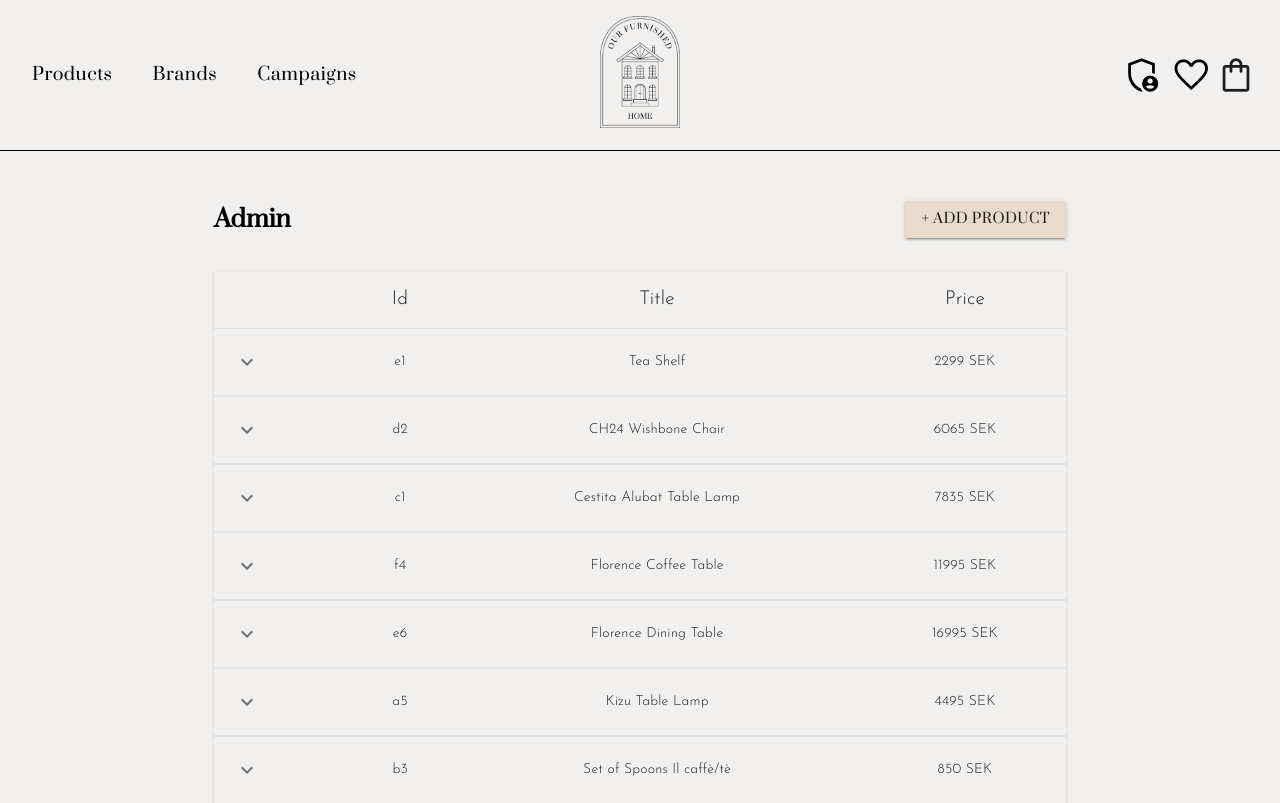
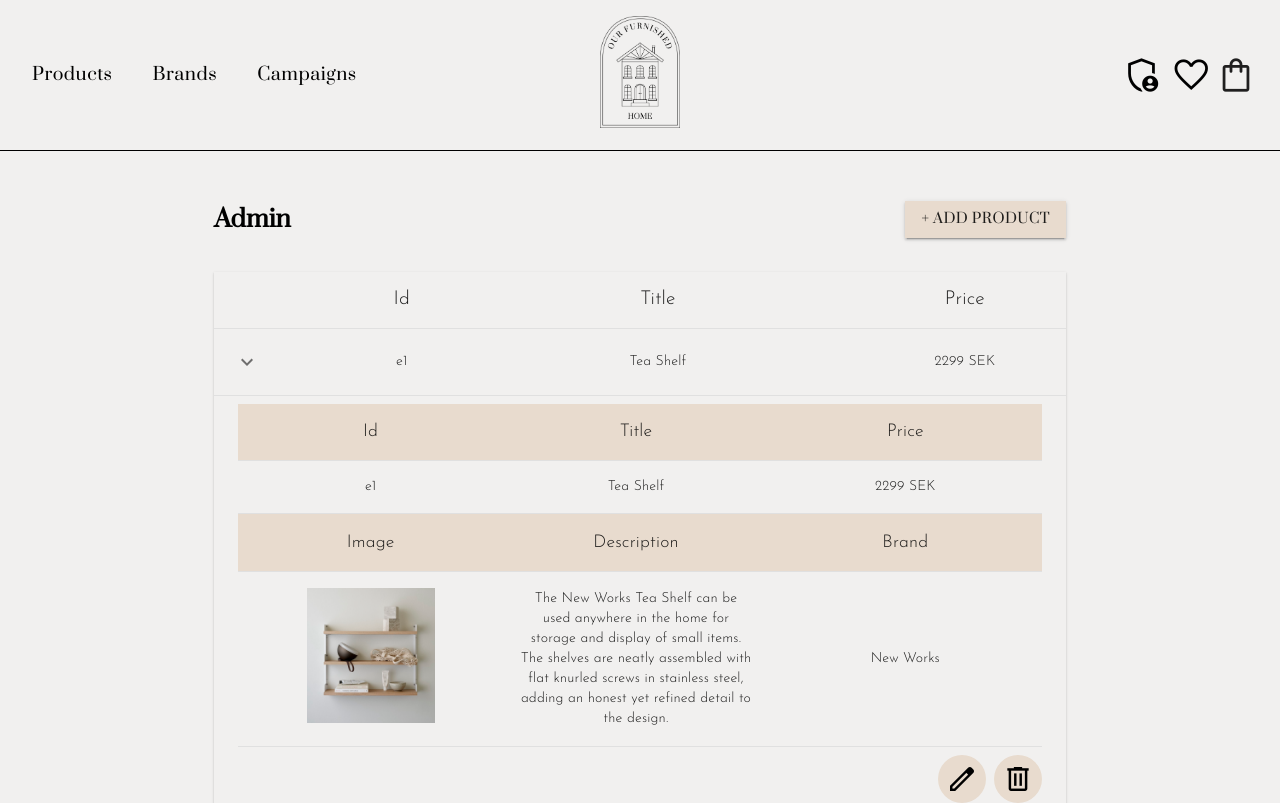
Before and after one commit to lisamarieandersson/Our-Furnished-Home, a React (Vite) app: page /admin in a window 1280 px wide. Shown: the top 803 px of the page. Built offline with nearby package versions, Linux system fonts and the light colour scheme.

Commit message:
the test's are green now on vg 1

```diff
--- a/src/components/AdminProductRows.tsx
+++ b/src/components/AdminProductRows.tsx
@@ -4,7 +4,6 @@ import Box from "@mui/material/Box";
 import Collapse from "@mui/material/Collapse";
 import IconButton from "@mui/material/IconButton";
 import Table from "@mui/material/Table";
-import TableBody from "@mui/material/TableBody";
 import TableCell from "@mui/material/TableCell";
 import TableHead from "@mui/material/TableHead";
 import TableRow from "@mui/material/TableRow";
@@ -38,21 +37,21 @@ function AdminProductRows(props: Props) {
             {open ? <KeyboardArrowUpIcon /> : <KeyboardArrowDownIcon />}
           </IconButton>
         </TableCell>
-        <TableCell component="th" scope="row" align="center" data-cy="product">
+        <TableCell component="th" scope="row" align="center">
           {props.product.id}
         </TableCell>
         <TableCell align="center">{props.product.title}</TableCell>
         <TableCell align="center">{props.product.price} SEK</TableCell>
       </TableRow>
-      <TableRow>
+      <TableRow data-cy="product">
         <TableCell sx={{ paddingBottom: 0, paddingTop: 0 }} colSpan={4}>
-          <Collapse in={open} timeout="auto" unmountOnExit>
+          <Collapse in={!open} timeout="auto" unmountOnExit>
             <Box sx={{ margin: 1 }}>
               <Table
                 size="medium"
                 aria-label="purchases"
                 sx={{
-                  minWidth: "40rem",
+                  // minWidth: "2rem",
                 }}
               >
                 <TableHead>
@@ -69,9 +68,13 @@ function AdminProductRows(props: Props) {
                   </TableRow>
                 </TableHead>
                 <TableRow>
-                    <TableCell align="center">{props.product.id}</TableCell>
-                    <TableCell align="center">{props.product.title}</TableCell>
-                    <TableCell align="center">
+                  <TableCell align="center" data-cy="product-id">
+                    {props.product.id}
+                  </TableCell>
+                  <TableCell align="center" data-cy="product-title">
+                    {props.product.title}
+                  </TableCell>
+                  <TableCell align="center" data-cy="product-price">
                     {props.product.price} SEK
                   </TableCell>
                 </TableRow>
@@ -97,7 +100,7 @@ function AdminProductRows(props: Props) {
                     <img
                       src={props.product.image}
                       alt={props.product.title}
-                        style={{ width: "10rem" }}
+                      style={{ width: "8rem" }}
                     />
                   </TableCell>
                   <TableCell align="center">
```
Lines whose indentation alone changed are shown as unchanged.
